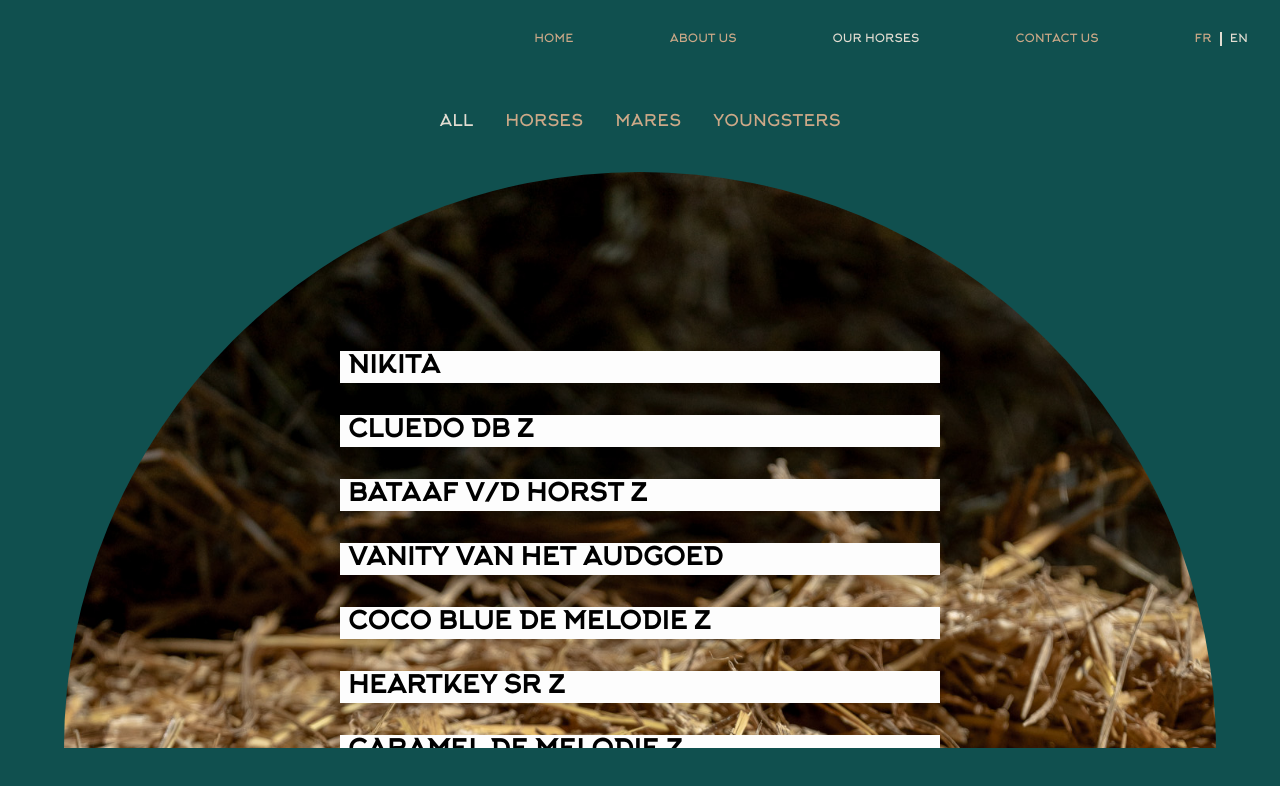
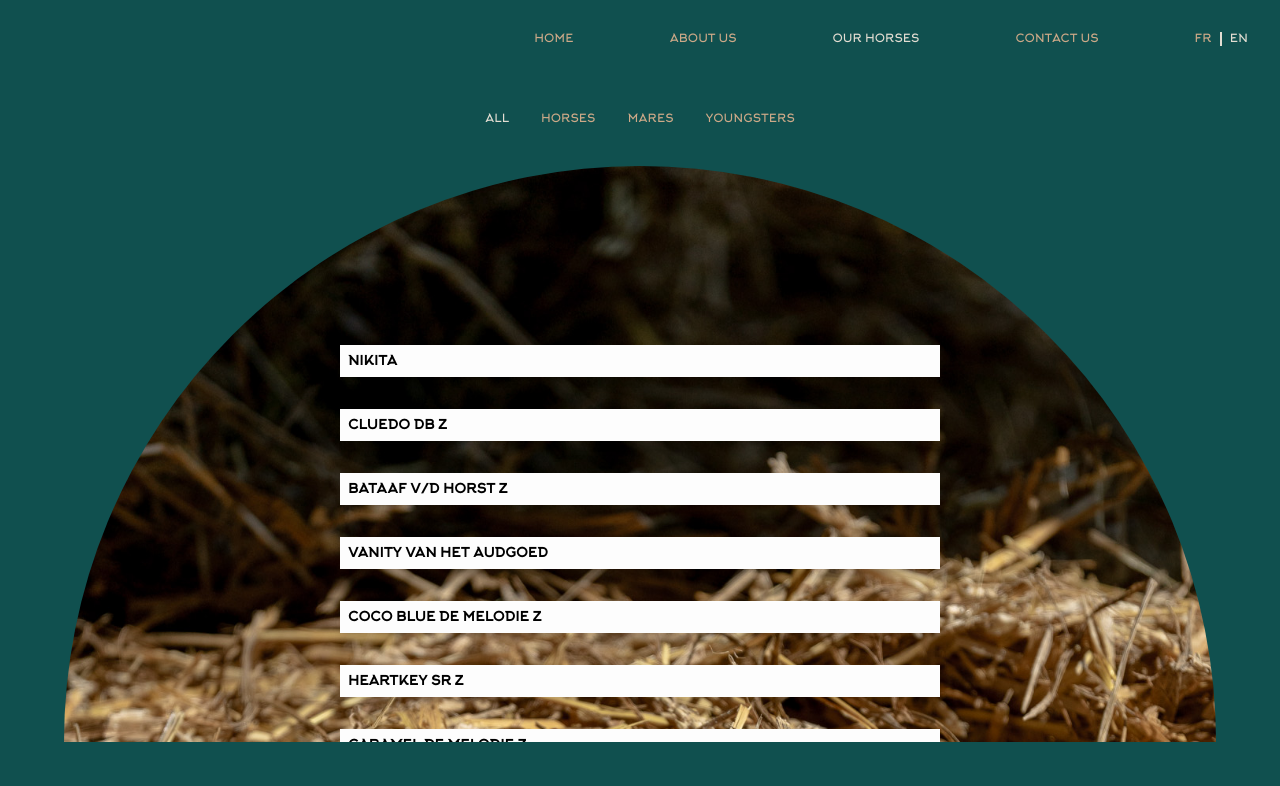
Before and after one commit to Quant11111/les-deux-grises, a Next.js app: page /en/horses in a window 1280 px wide. Shown: the top 786 px of the page. Built offline with nearby package versions, Linux system fonts and the light colour scheme.

Commit message:
test fix scroll

```diff
--- a/src/app/[locale]/horses/page.tsx
+++ b/src/app/[locale]/horses/page.tsx
@@ -16,7 +16,7 @@ export default function Horses() {
         flexDirection: "column",
 
         width: "100vw",
-        height: "100vh",
+        height: "100%",
         background: themeVariables.grassGreen,
         backgroundSize: "cover",
         backgroundPosition: "center",
--- a/src/ui/components/HorsesSection.tsx
+++ b/src/ui/components/HorsesSection.tsx
@@ -86,6 +86,7 @@ export default function Horses({ locale }: { locale: string }) {
             style={{ display: "none" }}
           />
           <span
+            className="radio-label"
             style={{
               color:
                 selectedType === "all"
@@ -115,6 +116,7 @@ export default function Horses({ locale }: { locale: string }) {
             style={{ display: "none" }}
           />
           <span
+            className="radio-label"
             style={{
               color:
                 selectedType === "horse"
@@ -144,6 +146,7 @@ export default function Horses({ locale }: { locale: string }) {
             style={{ display: "none" }}
           />
           <span
+            className="radio-label"
             style={{
               color:
                 selectedType === "mare"
@@ -173,6 +176,7 @@ export default function Horses({ locale }: { locale: string }) {
             style={{ display: "none" }}
           />
           <span
+            className="radio-label"
             style={{
               color:
                 selectedType === "youngster"
@@ -244,6 +248,13 @@ export default function Horses({ locale }: { locale: string }) {
         ))}
       </div>
       <style jsx>{`
+        .radio-label {
+          cursor: pointer;
+          font-size: 0.7rem;
+        }
+        .horse-name {
+          font-size: 0.8rem;
+        }
         @media (max-width: 1000px) {
           .horse-name {
             font-size: 0.7rem;
```
